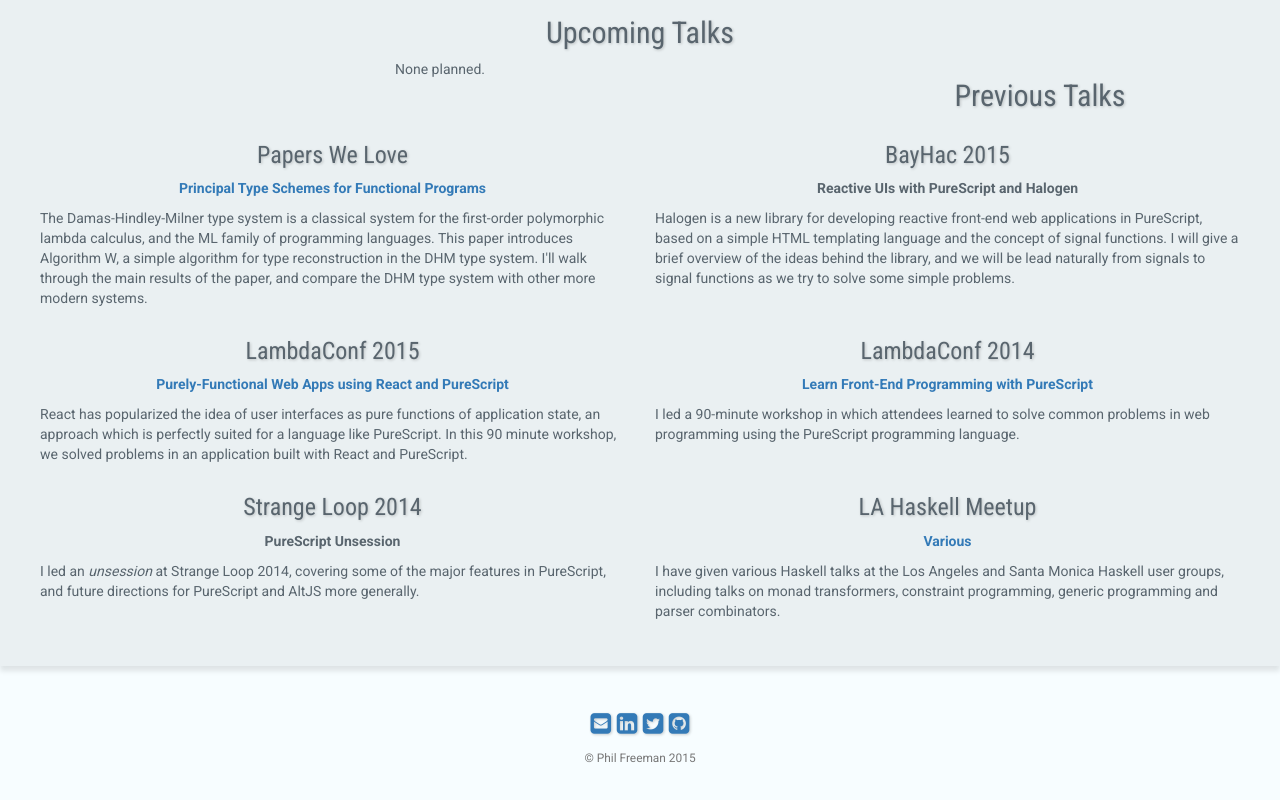
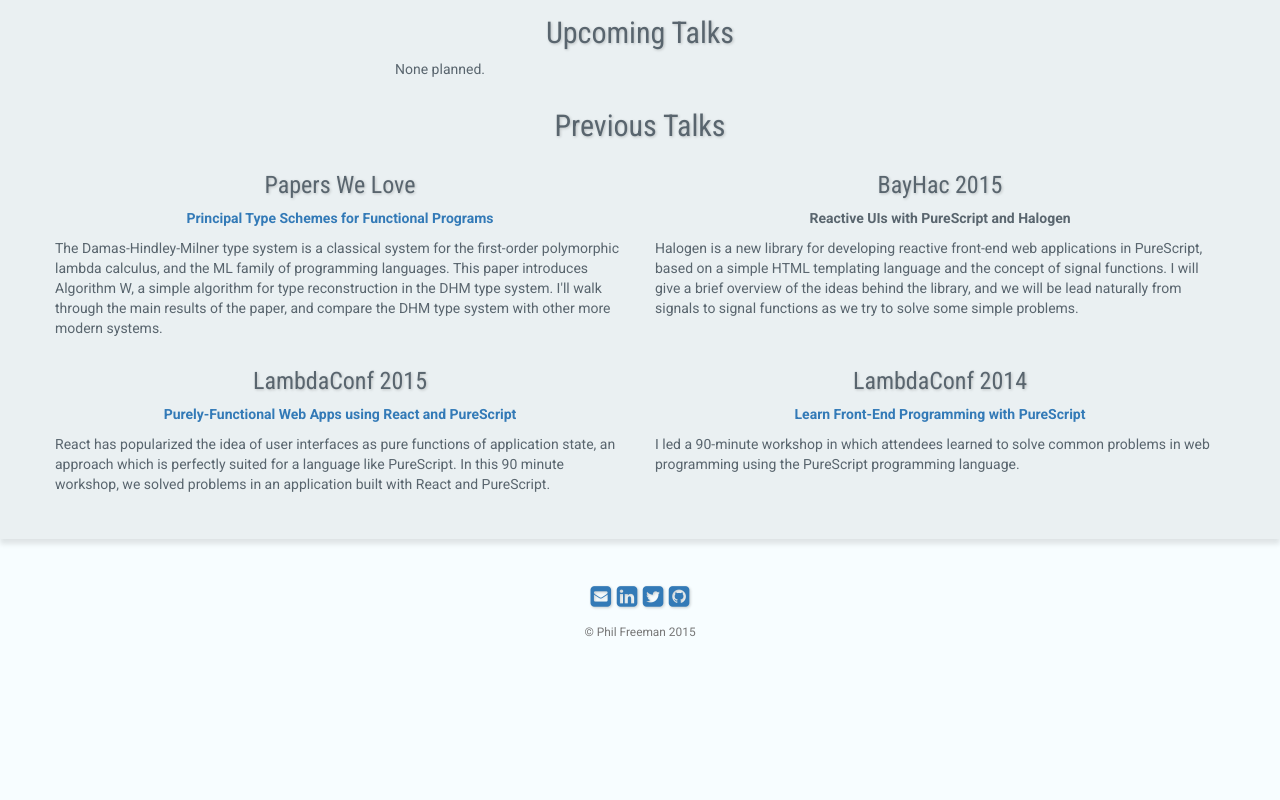
Before and after one commit to paf31/paf31.github.io, a plain HTML site: page index.html in a window 1280 px wide. Shown: the part 1004-1804 px from the top of the page. After the commit the page ends 1680 px from the top, so only its background shows below. Drawn offline with nearby package versions, Linux system fonts and the light colour scheme.

Commit message:
Update index.html

```diff
--- a/index.html
+++ b/index.html
@@ -85,7 +85,8 @@
             <h2 class="text-center">Upcoming Talks</h2>
             <div class="row">
               <div class="col-md-8">
-              <p class="text-center">None planned.</p>
+                <p class="text-center">None planned.</p>
+              </div>
             </div>
             <h2 class="text-center">Previous Talks</h2>
             <div class="row">
@@ -112,18 +113,6 @@
                 <p>I led a 90-minute workshop in which attendees learned to solve common problems in web programming using the PureScript programming language.</p>
               </div>
             </div>
-            <div class="row">
-              <div class="col-md-6">
-                <h3 class="text-center">Strange Loop 2014</h3>
-                <p class="text-center"><strong>PureScript Unsession</strong></p>
-                <p>I led an <em>unsession</em> at Strange Loop 2014, covering some of the major features in PureScript, and future directions for PureScript and AltJS more generally.</p>
-              </div>
-              <div class="col-md-6">
-                <h3 class="text-center">LA Haskell Meetup</h3>
-                <p class="text-center"><strong><a href="https://github.com/paf31/haskell-slides">Various</a></strong></p>
-                <p>I have given various Haskell talks at the Los Angeles and Santa Monica Haskell user groups, including talks on monad transformers, constraint programming, generic programming and parser combinators.</p>
-              </div>
-            </div>
         </div>
     </section>
 
```
